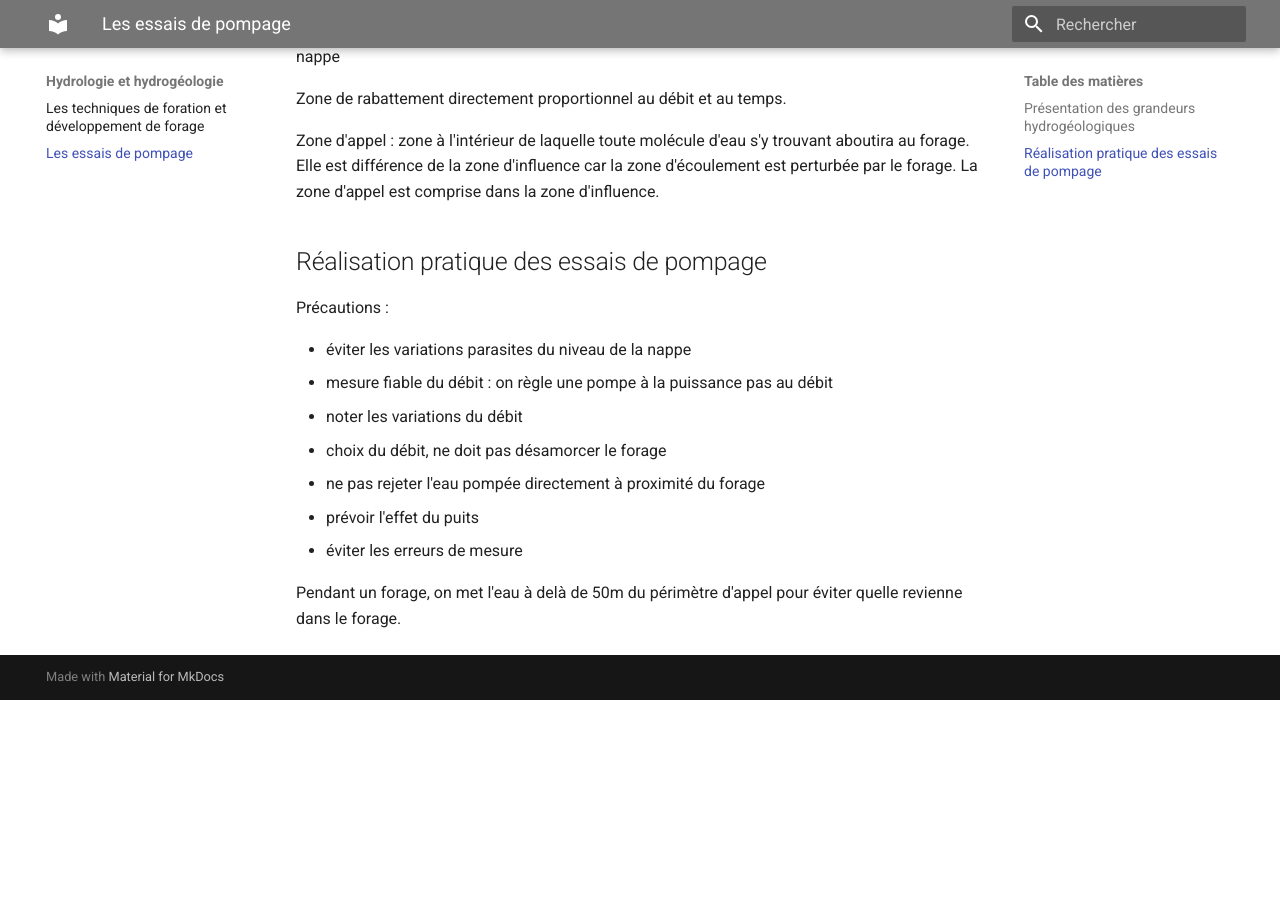
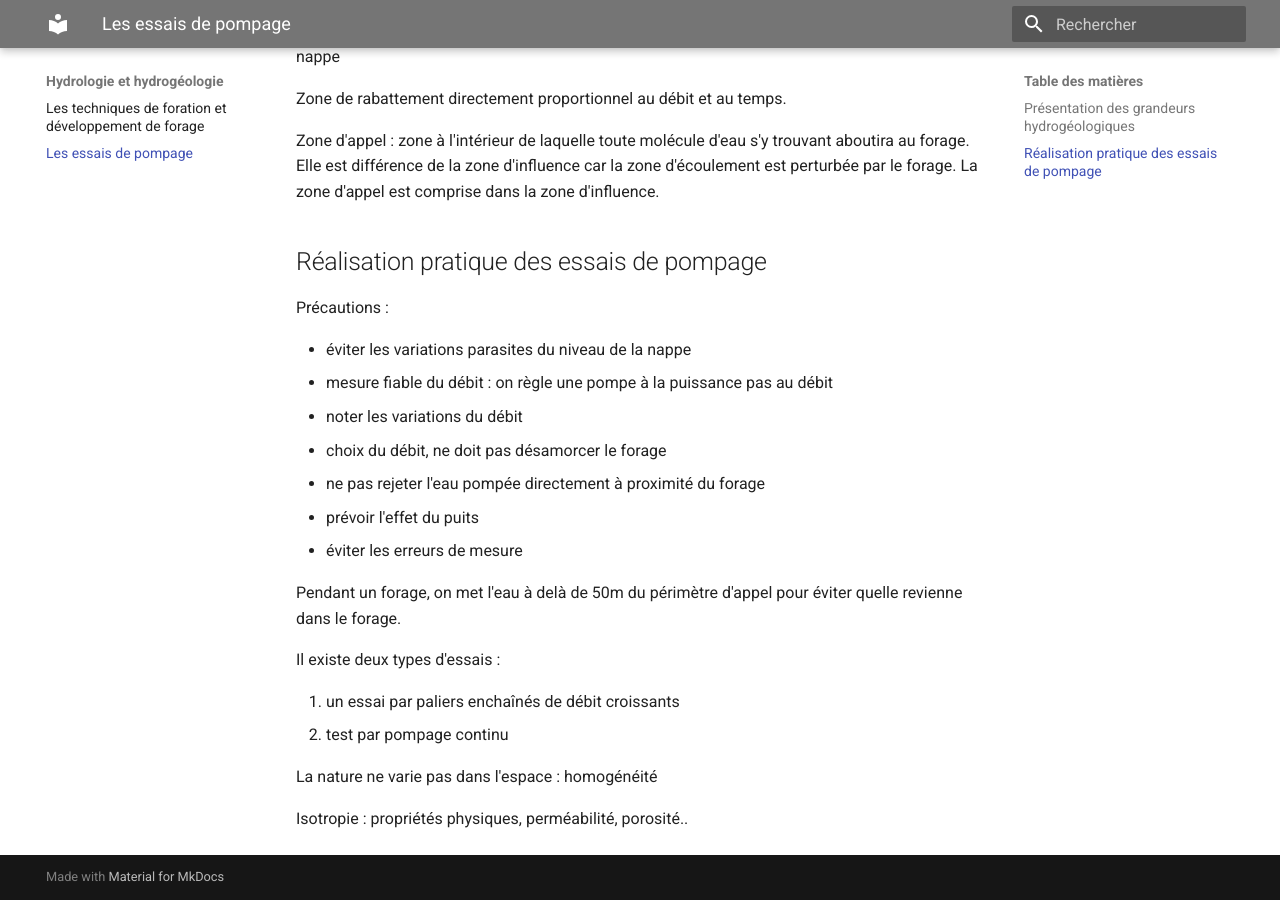
Before and after one commit to Lizeem/L3STcours, an MkDocs documentation site: the page built from Docs/Hydrologie et hydrogéologie/Les essais de pompage.md, in a window 1280 px wide and 900 px high, scrolled down 695 px. Built offline with MkDocs 1.6.1 and Material for MkDocs 9.7.7, drawn with Linux system fonts in a browser that asks for light colours; before the commit the page ends 1395 px from its top, so only the background shows below that.

Commit message:
Update les essais de pompage

```diff
--- a/Docs/Hydrologie et hydrogéologie/Les essais de pompage.md
+++ b/Docs/Hydrologie et hydrogéologie/Les essais de pompage.md
@@ -37,3 +37,12 @@ Précautions :
 - éviter les erreurs de mesure
 
 Pendant un forage, on met l'eau à delà de 50m du périmètre d'appel pour éviter quelle revienne dans le forage.
+
+Il existe deux types d'essais :
+
+1. un essai par paliers enchaînés de débit croissants
+2. test par pompage continu
+
+La nature ne varie pas dans l'espace : homogénéité
+
+Isotropie : propriétés physiques, perméabilité, porosité..
```
